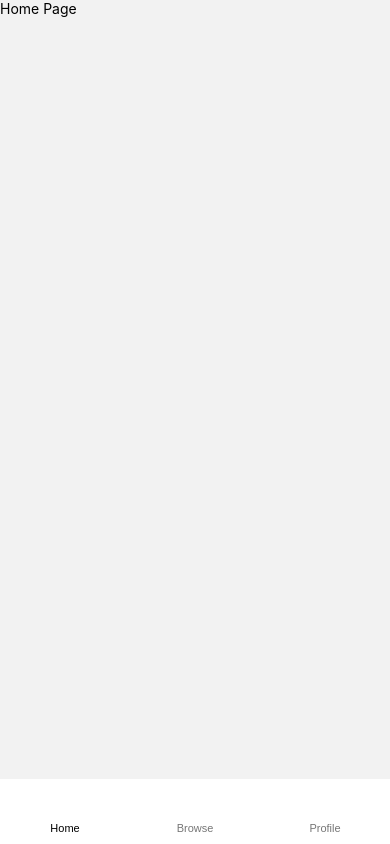
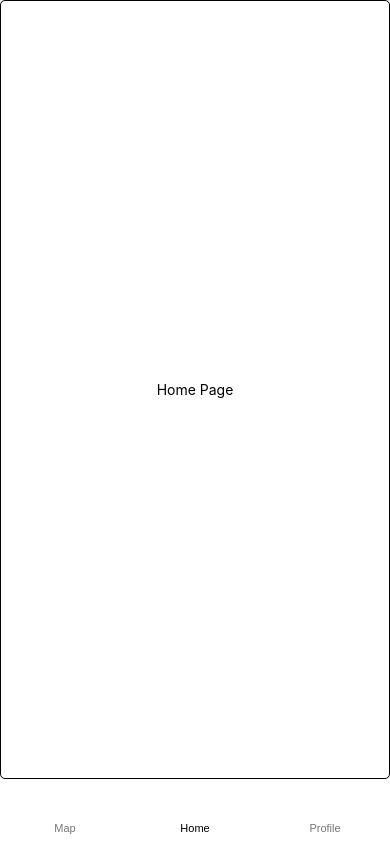
Before and after one commit to Det-Moderne-Krybdyr/MSD25, a React Native app: screen /Home in a window 390 px wide. Built offline with nearby package versions, Linux system fonts and the light colour scheme; some icons are missing.

Commit message:
map page

```diff
--- a/Navigation/BottomTabNavigator.jsx
+++ b/Navigation/BottomTabNavigator.jsx
@@ -1,9 +1,9 @@
 import {BottomTabBar, createBottomTabNavigator} from "@react-navigation/bottom-tabs";
 import HomePage from "../pages/HomePage";
-import BrowseCarsPage from "../pages/BrowseCarsPage";
+import MapPage from "../pages/MapPage";
 import {View} from "react-native";
 import AccountPage from "../pages/AccountPage";
-import {House, User, Car} from "lucide-react-native"
+import {House, User, MapPin, Map} from "lucide-react-native"
 import {createStackNavigator} from "@react-navigation/native/src/__stubs__/createStackNavigator";
 import {NavigationContainer} from "@react-navigation/native";
 
@@ -47,7 +47,24 @@ const BottomNavigator = () => {
                     headerShown: false,
                     tabBarIcon: ({focused}) =>
                         focused ? (
-                            <House size={30} color="gray" />
+                            <MapPin size={30} color="black" />
+                        ) : (
+                            <MapPin size={30} color="gray" />
+                        ),
+                }}
+                name="Map"
+                listeners={tabBarListeners}
+                component={MapPage}
+            />
+            <BottomTabNavigator.Screen
+                options={{
+                    tabBarShowLabel: true,
+                    gestureEnabled: false,
+                    unmountOnBlur: true,
+                    headerShown: false,
+                    tabBarIcon: ({focused}) =>
+                        focused ? (
+                            <House size={30} color="black" />
                         ) : (
                             <House size={30} color="gray" />
                         ),
@@ -64,24 +81,7 @@ const BottomNavigator = () => {
                     headerShown: false,
                     tabBarIcon: ({focused}) =>
                         focused ? (
-                            <Car size={30} color="gray" />
-                        ) : (
-                            <Car size={30} color="gray" />
-                        ),
-                }}
-                name="Browse"
-                listeners={tabBarListeners}
-                component={BrowseCarsPage}
-            />
-            <BottomTabNavigator.Screen
-                options={{
-                    tabBarShowLabel: true,
-                    gestureEnabled: false,
-                    unmountOnBlur: true,
-                    headerShown: false,
-                    tabBarIcon: ({focused}) =>
-                        focused ? (
-                            <User size={30} color="gray" />
+                            <User size={30} color="black" />
                         ) : (
                             <User size={30} color="gray" />
                         ),
@@ -90,6 +90,7 @@ const BottomNavigator = () => {
                 listeners={tabBarListeners}
                 component={AccountPage}
             />
+
         </BottomTabNavigator.Navigator>
     );
 };
--- a/pages/AccountPage.tsx
+++ b/pages/AccountPage.tsx
@@ -1,9 +1,10 @@
 import {View, Text} from "react-native";
 import {JSX} from "react";
+import styles from "../styles/Styles";
 
 function AccountPage(): JSX.Element {
     return (
-        <View>
+        <View style={styles.container}>
             <Text>Account Page</Text>
         </View>
     )
--- a/pages/HomePage.tsx
+++ b/pages/HomePage.tsx
@@ -1,9 +1,10 @@
 import {Text, View} from "react-native";
 import {JSX} from "react";
+import styles from "../styles/Styles";
 
 function HomePage(): JSX.Element {
     return (
-        <View>
+        <View style={styles.container}>
             <Text>Home Page</Text>
         </View>
     )
--- a/pages/BrowseCarsPage.tsx
+++ b/pages/MapPage.tsx
@@ -2,12 +2,12 @@ import styles from "../styles/Styles";
 import {Text, View} from "react-native";
 import {JSX} from "react";
 
-function BrowseCarsPage(): JSX.Element {
+function MapPage(): JSX.Element {
     return (
-        <View>
-            <Text>Browse Page</Text>
+        <View style={styles.container}>
+            <Text>Map Page</Text>
         </View>
     )
 }
 
-export default BrowseCarsPage;
+export default MapPage;
```
